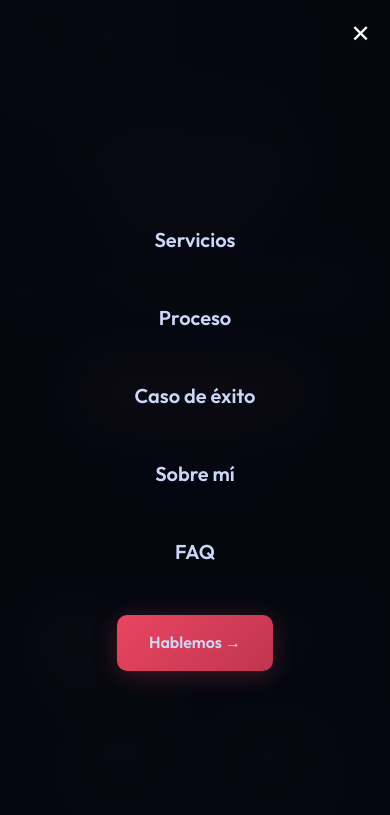
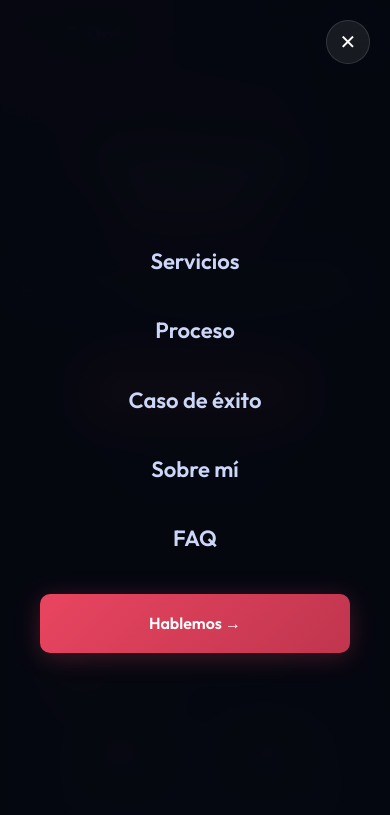
Before and after one commit to fedenh3/fdata-landing, a plain HTML site: page index.html in a window 390 px wide. Both pictures are taken after a click on the button "Menú". Shown: the top 815 px of the page. Drawn offline with Linux system fonts and the light colour scheme.

Commit message:
fix: refactor mobile menu as standalone overlay - fixes scroll bug

```diff
--- a/index.html
+++ b/index.html
@@ -40,7 +40,7 @@
         <div class="nav-logo-icon">F</div>
         F-Data
       </a>
-      <div class="nav-links">
+      <div class="nav-links" id="nav-links">
         <a href="#servicios">Servicios</a>
         <a href="#proceso">Proceso</a>
         <a href="#caso">Caso de éxito</a>
@@ -48,9 +48,22 @@
         <a href="#faq">FAQ</a>
         <a href="#contacto" class="btn btn-primary nav-cta">Hablemos →</a>
       </div>
-      <button class="nav-toggle" aria-label="Menú">☰</button>
+      <button class="nav-toggle" id="nav-toggle" aria-label="Menú">☰</button>
     </div>
   </nav>
+
+  <!-- ══════════ MOBILE MENU OVERLAY ══════════ -->
+  <div class="mobile-menu-overlay" id="mobile-menu-overlay" aria-hidden="true">
+    <button class="mobile-menu-close" id="mobile-menu-close" aria-label="Cerrar menú">✕</button>
+    <nav class="mobile-menu-nav">
+      <a href="#servicios" class="mobile-menu-link">Servicios</a>
+      <a href="#proceso" class="mobile-menu-link">Proceso</a>
+      <a href="#caso" class="mobile-menu-link">Caso de éxito</a>
+      <a href="#sobre-mi" class="mobile-menu-link">Sobre mí</a>
+      <a href="#faq" class="mobile-menu-link">FAQ</a>
+      <a href="#contacto" class="btn btn-primary mobile-menu-cta">Hablemos →</a>
+    </nav>
+  </div>
 
   <!-- ══════════ HERO ══════════ -->
   <section class="hero" id="inicio">
--- a/main.js
+++ b/main.js
@@ -12,16 +12,37 @@ document.addEventListener('DOMContentLoaded', () => {
   window.addEventListener('scroll', onScroll, { passive: true });
   onScroll();
 
-  // ── Mobile hamburger menu ──
-  const navToggle = document.querySelector('.nav-toggle');
-  const navLinks = document.querySelector('.nav-links');
+  // ── Mobile hamburger menu (standalone overlay) ──
+  const navToggle  = document.getElementById('nav-toggle');
+  const overlay    = document.getElementById('mobile-menu-overlay');
+  const closeBtn   = document.getElementById('mobile-menu-close');
 
-  if (navToggle && navLinks) {
-    navToggle.addEventListener('click', () => {
-      const isOpen = navLinks.classList.toggle('open');
-      navToggle.textContent = isOpen ? '✕' : '☰';
-      // Prevent body scroll when menu is open
-      document.body.style.overflow = isOpen ? 'hidden' : '';
+  function openMenu() {
+    overlay.classList.add('open');
+    overlay.setAttribute('aria-hidden', 'false');
+    navToggle.setAttribute('aria-expanded', 'true');
+    document.body.style.overflow = 'hidden';
+  }
+
+  function closeMenu() {
+    overlay.classList.remove('open');
+    overlay.setAttribute('aria-hidden', 'true');
+    navToggle.setAttribute('aria-expanded', 'false');
+    document.body.style.overflow = '';
+  }
+
+  if (navToggle && overlay) {
+    navToggle.addEventListener('click', openMenu);
+    closeBtn.addEventListener('click', closeMenu);
+
+    // Close on overlay background click (outside the nav)
+    overlay.addEventListener('click', (e) => {
+      if (e.target === overlay) closeMenu();
+    });
+
+    // Close with Escape key
+    document.addEventListener('keydown', (e) => {
+      if (e.key === 'Escape' && overlay.classList.contains('open')) closeMenu();
     });
   }
 
@@ -32,11 +53,7 @@ document.addEventListener('DOMContentLoaded', () => {
       const target = document.querySelector(link.getAttribute('href'));
       if (target) target.scrollIntoView({ behavior: 'smooth' });
       // Close mobile menu if open
-      if (navLinks && navLinks.classList.contains('open')) {
-        navLinks.classList.remove('open');
-        navToggle.textContent = '☰';
-        document.body.style.overflow = '';
-      }
+      if (overlay && overlay.classList.contains('open')) closeMenu();
     });
   });
 
--- a/styles.css
+++ b/styles.css
@@ -923,56 +923,91 @@ img { max-width: 100%; display: block; }
 }
 
 /* ══════════════════════════════════════
-   MOBILE MENU
+   MOBILE MENU OVERLAY (standalone, outside navbar)
    ══════════════════════════════════════ */
-@media (max-width: 900px) {
-  .nav-links {
+.mobile-menu-overlay {
   display: none;
   position: fixed;
-    top: 0;
-    left: 0;
-    right: 0;
-    bottom: 0;
-    background: rgba(6, 8, 16, .97);
+  inset: 0;
+  background: rgba(6, 8, 16, 0.97);
   backdrop-filter: blur(20px);
   -webkit-backdrop-filter: blur(20px);
+  z-index: 9999;
   flex-direction: column;
   align-items: center;
   justify-content: center;
-    gap: 24px;
-    z-index: 999;
+  gap: 8px;
   padding: 80px 40px 40px;
+  opacity: 0;
+  transition: opacity 0.3s ease;
 }
 
-  .nav-links.open {
+.mobile-menu-overlay.open {
   display: flex;
+  opacity: 1;
 }
 
-  .nav-links a {
+.mobile-menu-close {
+  position: absolute;
+  top: 20px;
+  right: 20px;
+  background: rgba(255,255,255,.08);
+  border: 1px solid rgba(255,255,255,.12);
+  color: var(--white);
   font-size: 20px;
+  width: 44px;
+  height: 44px;
+  border-radius: 50%;
+  cursor: pointer;
+  display: flex;
+  align-items: center;
+  justify-content: center;
+  transition: background .2s;
+}
+
+.mobile-menu-close:hover {
+  background: rgba(233,69,96,.2);
+}
+
+.mobile-menu-nav {
+  display: flex;
+  flex-direction: column;
+  align-items: center;
+  gap: 8px;
+  width: 100%;
+  max-width: 320px;
+}
+
+.mobile-menu-link {
+  font-size: 22px;
   font-weight: 600;
   color: var(--light);
-    padding: 10px 20px;
-    border-radius: 10px;
+  padding: 12px 24px;
+  border-radius: 12px;
+  width: 100%;
+  text-align: center;
   transition: background .2s, color .2s;
 }
 
-  .nav-links a:hover {
-    background: rgba(233, 69, 96, .1);
+.mobile-menu-link:hover {
+  background: rgba(233,69,96,.1);
   color: var(--white);
 }
 
-  .nav-links .nav-cta {
-    margin-top: 12px;
+.mobile-menu-cta {
+  margin-top: 16px;
+  width: 100%;
+  justify-content: center;
   font-size: 16px !important;
-    padding: 14px 32px !important;
+  padding: 16px 32px !important;
 }
 
-  .nav-toggle {
-    display: block;
-    z-index: 1001;
-    position: relative;
-  }
+/* ══════════════════════════════════════
+   RESPONSIVE
+   ══════════════════════════════════════ */
+@media (max-width: 900px) {
+  .nav-links { display: none; }
+  .nav-toggle { display: block; }
 
   .hero .container { grid-template-columns: 1fr; text-align: center; }
   .hero-desc { margin: 0 auto 36px; }
```
Lines whose indentation alone changed are shown as unchanged.
